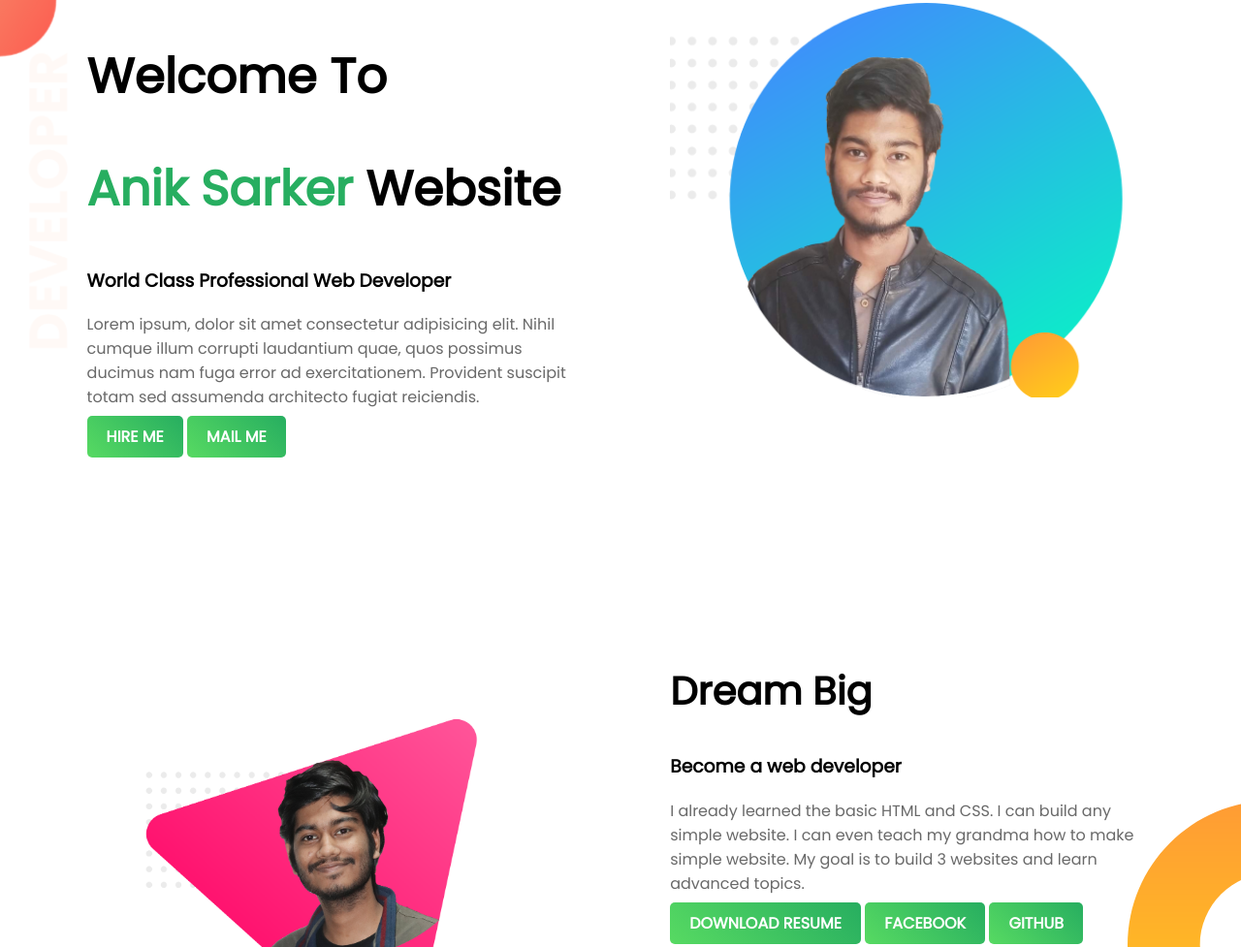
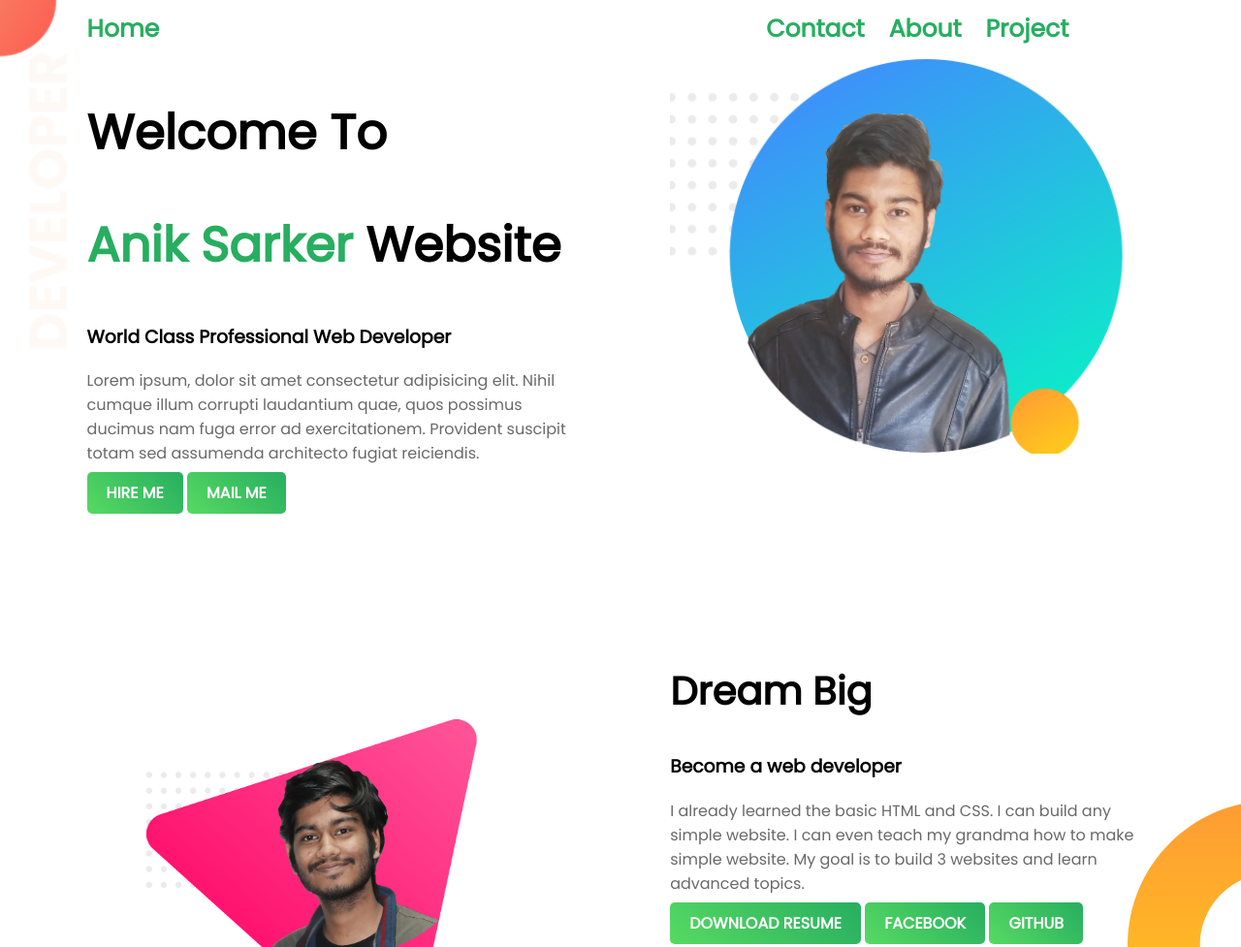
Before and after one commit to anik1612/web-portfolio, a plain HTML site: page index.html in a window 1280 px wide. Shown: the top 977 px of the page at 97% size. Drawn offline with Linux system fonts and the light colour scheme.

Commit message:
navbar added

```diff
--- a/index.html
+++ b/index.html
@@ -12,11 +12,19 @@
 <body>
     <!-- top section -->
     <section class="top-banner">
+        <div class="navbar">
+            <a id="left" class="link-button left" href="#">Home</a>
+            <a class="link-button right" href="#">Project</a>
+            <a class="link-button right" href="#">About</a>
+            <a class="link-button right" href="#">Contact</a>
+        </div>
         <div class="half-width">
             <h1>Welcome To </h1>
             <h1> <span class="name-highlight">Anik Sarker</span> Website</h1>
             <h3>World Class Professional Web Developer</h3>
-            <p>Lorem ipsum, dolor sit amet consectetur adipisicing elit. Nihil cumque illum corrupti laudantium quae, quos possimus ducimus nam fuga error ad exercitationem. Provident suscipit totam sed assumenda architecto fugiat reiciendis.</p>
+            <p>Lorem ipsum, dolor sit amet consectetur adipisicing elit. Nihil cumque illum corrupti laudantium quae,
+                quos possimus ducimus nam fuga error ad exercitationem. Provident suscipit totam sed assumenda
+                architecto fugiat reiciendis.</p>
             <a class="link-button" target="_blank" href="http://www.linkedin.com/in/aniksarker1612">HIRE ME</a>
             <a class="link-button" href="mailto:aniksarker1612@gmail.com">MAIL ME</a>
         </div>
@@ -33,7 +41,8 @@
         <div class="half-width">
             <h2>Dream Big</h2>
             <h3>Become a web developer</h3>
-            <p>I already learned the basic HTML and CSS. I can build any simple website. I can even teach my grandma how to make simple website. My goal is to build 3 websites and learn advanced topics.</p>
+            <p>I already learned the basic HTML and CSS. I can build any simple website. I can even teach my grandma how
+                to make simple website. My goal is to build 3 websites and learn advanced topics.</p>
             <a class="link-button" target="_blank" href="images/resume.jpg">DOWNLOAD RESUME</a>
             <a class="link-button" target="_blank" href="http://www.facebook.com/aniksarker1612">FACEBOOK</a>
             <a class="link-button" target="_blank" href="http://github.com/anik1612">GITHUB</a>
@@ -47,19 +56,22 @@
             <h2>Full Stack Web Developer</h2>
             <h3 class="last-section-text-highlight">2021-Present | Pro Level Developer</h3>
             <p>
-                I am the master of HTML, CSS and Javascript. I know everything needed to make a website function, efficient. I didn't stop with the web. I went beyond with most popular Javascript framework called Vue JS. I even know the deployment, server and security. I will give you 100% web solution.
+                I am the master of HTML, CSS and Javascript. I know everything needed to make a website function,
+                efficient. I didn't stop with the web. I went beyond with most popular Javascript framework called Vue
+                JS. I even know the deployment, server and security. I will give you 100% web solution.
             </p>
         </div>
         <div id="baby-web" class="half-width single-experience">
             <h2>Baby Web Developer</h2>
             <h3 class="last-section-text-highlight">2020-2021 | Programming Hero Learner</h3>
             <p>
-                They didn't offer me a job. But I made myself as a remove web developer. I made their website and showed it to them. They liked it. And uploaded the content. It was fun working at Programming Hero.
+                They didn't offer me a job. But I made myself as a remove web developer. I made their website and showed
+                it to them. They liked it. And uploaded the content. It was fun working at Programming Hero.
             </p>
         </div>
     </section>
     <footer>
-         <p>© Anik Sarker 2020  |  All Rights Reserved  | Design By <span class="name-highlight">Anik Sarker</span></p>
+        <p>© Anik Sarker 2020 | All Rights Reserved | Design By <span class="name-highlight">Anik Sarker</span></p>
     </footer>
 </body>
 
--- a/style.css
+++ b/style.css
@@ -92,3 +92,35 @@ footer p{
     font-weight: 600;
     font-size: 13px;
 }
+
+.navbar{
+    overflow: hidden;
+    padding: 0px 7%;
+    position: relative;
+    top: 1px;
+}
+
+a.link-button.left{
+    float: left;
+    background-image: none;
+    color: #27ae60;
+    font-size: 25px;
+}
+
+a.link-button.right{
+    float: right;
+    margin-right: 5px;
+    background-image: none;
+    color: #27ae60;
+    font-size: 25px;
+    padding-left: 0;
+}
+
+a.link-button.right:nth-child(2){
+    margin-right: 0;
+    padding-right: 8%;
+}
+
+#left{
+    padding-left: 0;
+}
```
Lines whose indentation alone changed are shown as unchanged.
